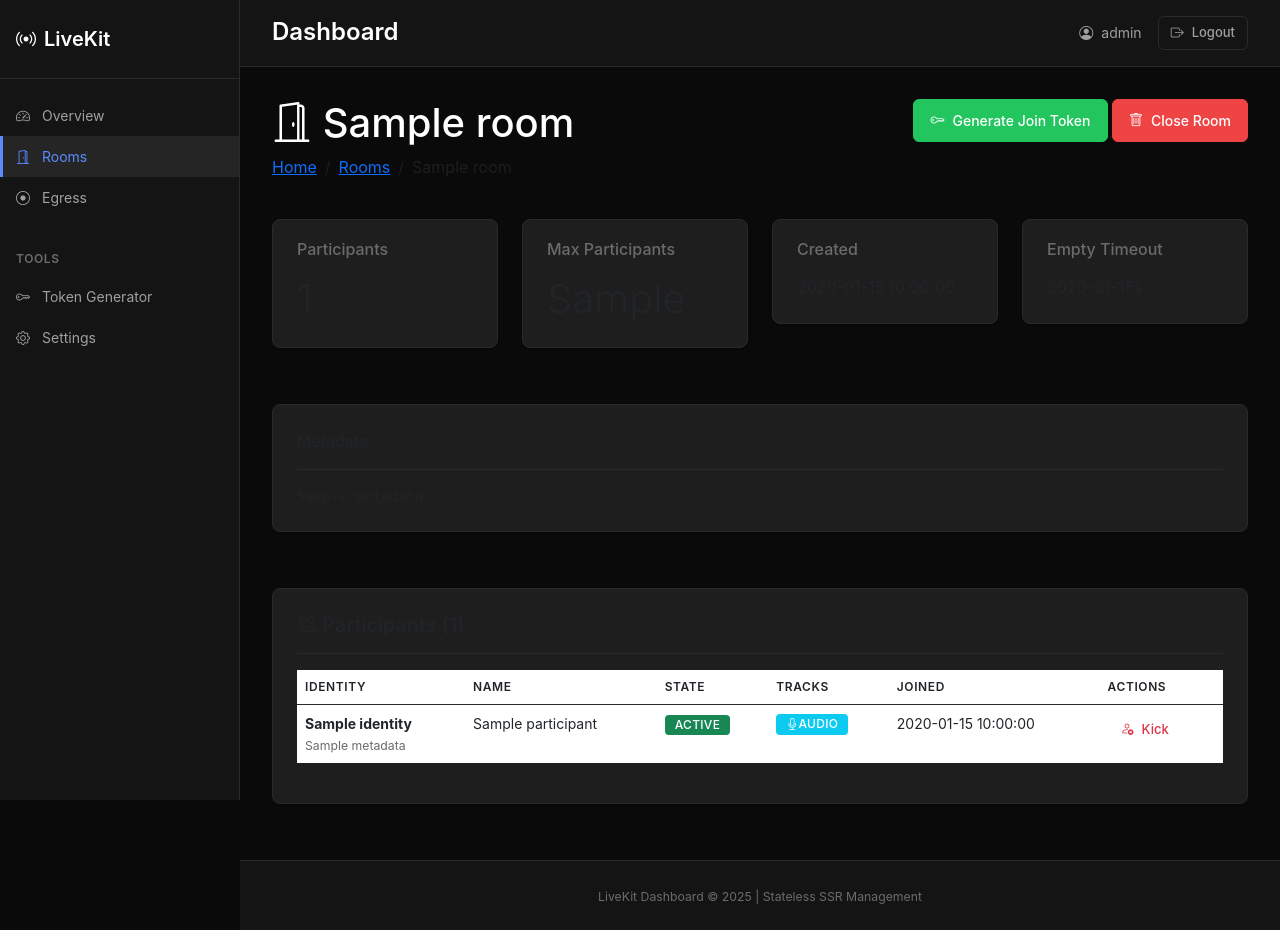
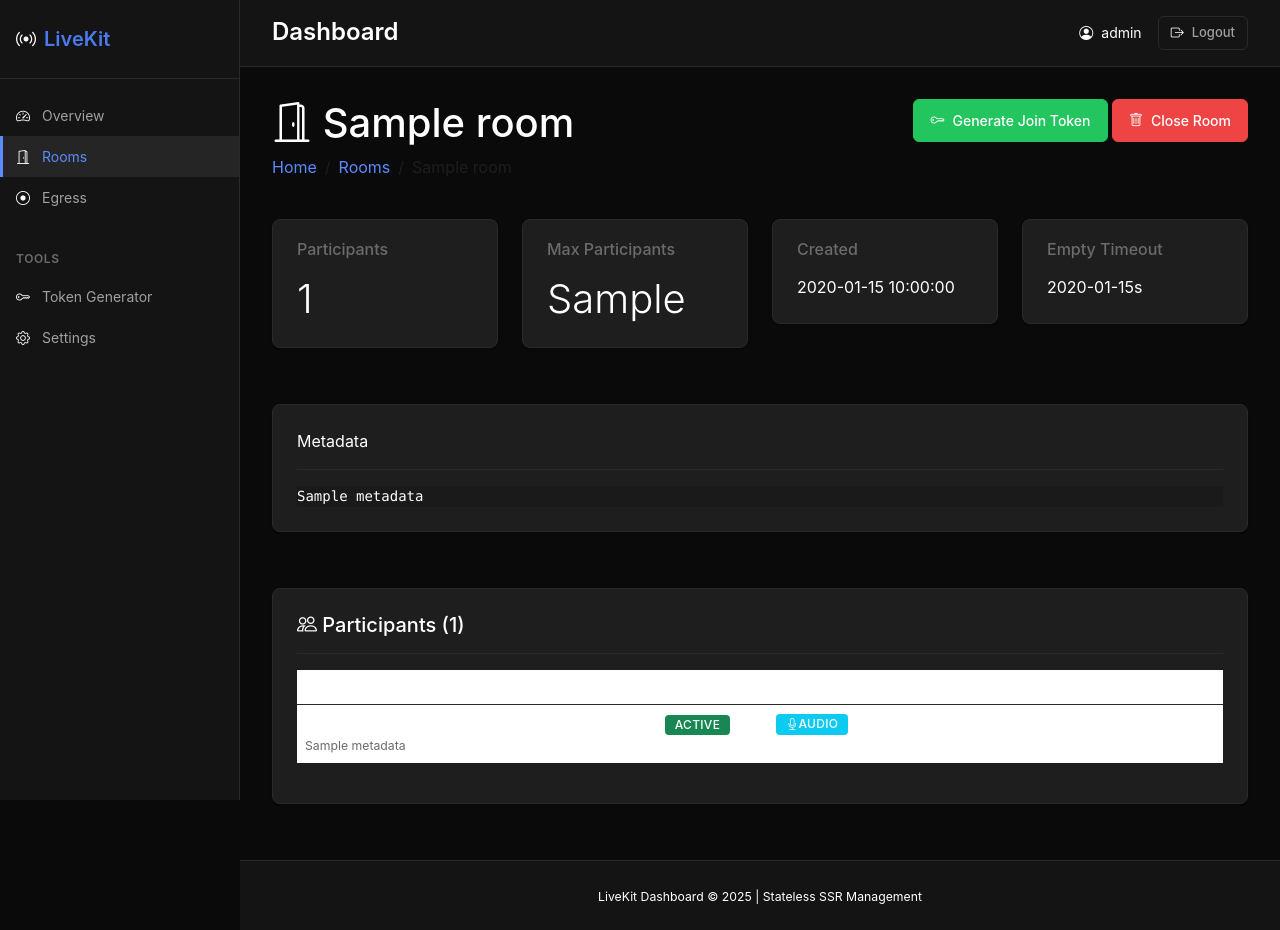
Before and after one commit to thinhdanggroup/livekit-dashboard, a FastAPI app: template app/templates/rooms/detail.html.j2 in a window 1280 px wide. Run offline with FastAPI, Linux system fonts and the light colour scheme; the template is opened without the code that fills it: most values are stand-ins (such as "Sample title", 1, 10 or a date in 2020); parts of the project's set-up code (start-up, migrations or seed data) failed here and were passed over; some libraries are stand-ins or nearby versions.

Commit message:
update document

```diff
--- a/app/routes/settings.py
+++ b/app/routes/settings.py
@@ -29,10 +29,6 @@
 
     config = {
         "livekit_url": lk.url,
-        "api_key_masked": f"{api_key[:8]}...{api_key[-4:]}" if len(api_key) > 12 else "****",
-        "api_secret_masked": (
-            f"{api_secret[:8]}...{api_secret[-4:]}" if len(api_secret) > 12 else "****"
-        ),
         "status": server_info.get("status", "unknown"),
         "sip_enabled": lk.sip_enabled,
         "debug": os.environ.get("DEBUG", "false").lower() == "true",
--- a/app/static/css/style.css
+++ b/app/static/css/style.css
@@ -589,6 +652,66 @@
 .text-danger { color: var(--danger) !important; }
 .text-warning { color: var(--warning) !important; }
 .text-info { color: var(--info) !important; }
+
+/* Force text color inheritance for common elements */
+p, div, span, h1, h2, h3, h4, h5, h6, li, td, th {
+    color: inherit;
+}
+
+/* Ensure all text inside cards/containers uses proper colors */
+.container, .container-fluid, .card, .alert, .modal-body {
+    color: var(--text-primary);
+}
+
+.container *, .container-fluid *, .card *, .alert *, .modal-body * {
+    color: inherit;
+}
+
+/* Fix for any black text issues in dark theme */
+body, body * {
+    color: var(--text-primary);
+}
+
+/* Override Bootstrap's default text colors that might conflict */
+.text-dark {
+    color: var(--text-primary) !important;
+}
+
+.text-black {
+    color: var(--text-primary) !important;
+}
+
+/* Ensure links maintain proper colors */
+a {
+    color: var(--brand-primary);
+    text-decoration: none;
+}
+
+a:hover {
+    color: var(--brand-primary-hover);
+}
+
+/* Fix for form elements */
+input, textarea, select {
+    color: var(--text-primary);
+    background-color: var(--bg-card);
+    border-color: var(--border-color);
+}
+
+/* Fix for pre and code elements */
+pre, code {
+    color: var(--text-primary);
+    background-color: var(--bg-tertiary);
+}
+
+/* Bootstrap modal fixes */
+.modal-content, .modal-header, .modal-body, .modal-footer {
+    color: var(--text-primary);
+}
+
+.modal-content *, .modal-header *, .modal-body *, .modal-footer * {
+    color: inherit;
+}
 
 .mb-0 { margin-bottom: 0 !important; }
 .mb-1 { margin-bottom: 0.5rem !important; }
--- a/app/static/js/main.js
+++ b/app/static/js/main.js
@@ -3,6 +3,9 @@
 // Initialize on page load
 document.addEventListener('DOMContentLoaded', function() {
     console.log('LiveKit Dashboard initialized');
+
+    // Fix text colors for dark theme
+    fixTextColors();
 
     // Auto-dismiss alerts after 5 seconds
     const alerts = document.querySelectorAll('.alert:not(.alert-permanent)');
@@ -13,6 +16,51 @@
         }, 5000);
     });
 });
+
+/**
+ * Fix text color issues in dark theme
+ */
+function fixTextColors() {
+    // Find all elements with black or dark text
+    const allElements = document.querySelectorAll('*');
+
+    allElements.forEach(element => {
+        const computedStyle = window.getComputedStyle(element);
+        const color = computedStyle.color;
+
+        // Check if text is black or very dark
+        if (color === 'rgb(0, 0, 0)' || color === '#000000' || color === 'black' ||
+            color === 'rgb(33, 37, 41)' || color === '#212529') {
+
+            // Apply proper text color based on element type
+            if (element.closest('.alert-success')) {
+                element.style.color = 'var(--success)';
+            } else if (element.closest('.alert-danger, .alert-error')) {
+                element.style.color = 'var(--danger)';
+            } else if (element.closest('.alert-warning')) {
+                element.style.color = 'var(--warning)';
+            } else if (element.closest('.alert-info')) {
+                element.style.color = 'var(--info)';
+            } else if (element.closest('.text-muted')) {
+                element.style.color = 'var(--text-muted)';
+            } else {
+                element.style.color = 'var(--text-primary)';
+            }
+        }
+    });
+
+    // Fix specific recommendation/failure message elements
+    const messageBoxes = document.querySelectorAll('.recommendation-box, .message-box, .failure-message, .error-message');
+    messageBoxes.forEach(box => {
+        box.style.color = 'var(--text-primary)';
+        const allChildren = box.querySelectorAll('*');
+        allChildren.forEach(child => {
+            if (!child.style.color || child.style.color === 'black' || child.style.color === 'rgb(0, 0, 0)') {
+                child.style.color = 'inherit';
+            }
+        });
+    });
+}
 
 // HTMX event handlers
 document.body.addEventListener('htmx:beforeRequest', function(event) {
@@ -178,5 +226,6 @@
     formatDuration,
     formatRelativeTime,
     confirmAction,
-    handleFormSubmit
+    handleFormSubmit,
+    fixTextColors
 };
```
Also changed, not shown: other parts of app/static/css/style.css (+68 -5 lines), app/templates/settings.html.j2 (+0 -8 lines), docker-compose.yml (+5 -5 lines), CHANGELOG.md, 3 other files.
